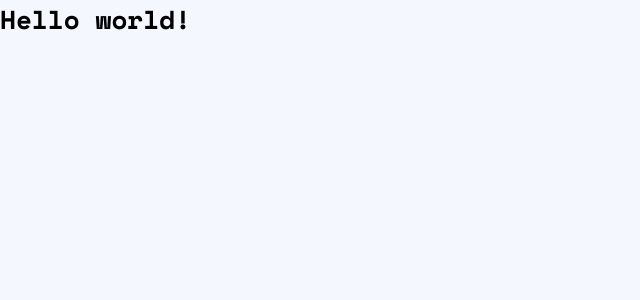
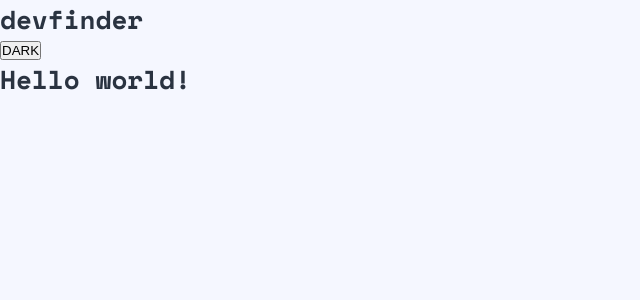
Before and after one commit to Hugomndez/devfinder, a Next.js app: page / in a window 1280 px wide. Shown: the top 300 px of the page, without its empty margins (0-640 px from the left). Built offline with nearby package versions, Linux system fonts and the light colour scheme.

Commit message:
feat: toggle theme button

```diff
--- a/src/app/globals.css
+++ b/src/app/globals.css
@@ -2,6 +2,7 @@
   color-scheme: light;
 
   --background-color: hsl(227, 100%, 98%);
+  --h1-color: hsl(217, 21%, 21%);
 
   --FF: 'Space Mono';
   --FW-Primary: 700;
@@ -12,6 +13,7 @@
   color-scheme: dark;
 
   --background-color: hsl(220, 40%, 13%);
+  --h1-color: hsl(0, 0%, 100%);
 }
 
 *,
@@ -68,6 +70,7 @@
 
 h1 {
   font-size: 2.6rem;
+  color: var(--h1-color);
 }
 
 h2 {
--- a/src/app/page.tsx
+++ b/src/app/page.tsx
@@ -1,7 +1,19 @@
+import dynamic from 'next/dynamic';
+
+const ThemeButton = dynamic(() => import('../components/ThemeButton'), {
+  ssr: false,
+});
+
 export default function Home() {
   return (
-    <main>
-      <h1>Hello world!</h1>
-    </main>
+    <>
+      <header>
+        <h1>devfinder</h1>
+        <ThemeButton />
+      </header>
+      <main>
+        <h1>Hello world!</h1>
+      </main>
+    </>
   );
 }
--- /dev/null
+++ b/src/components/ThemeButton.jsx
@@ -0,0 +1,20 @@
+'use client';
+import { useEffect, useState } from 'react';
+
+const ThemeButton = () => {
+  const [theme, setTheme] = useState(global.window?.__theme || 'light');
+
+  const isDark = theme === 'dark';
+
+  const toggleTheme = () => {
+    global.window?.__setPreferredTheme(isDark ? 'light' : 'dark');
+  };
+
+  useEffect(() => {
+    global.window.__onThemeChange = setTheme;
+  }, []);
+
+  return <button onClick={toggleTheme}>{isDark ? 'LIGHT' : 'DARK'}</button>;
+};
+
+export default ThemeButton;
```
Also changed, not shown: tsconfig.json (+7 -1 lines).
